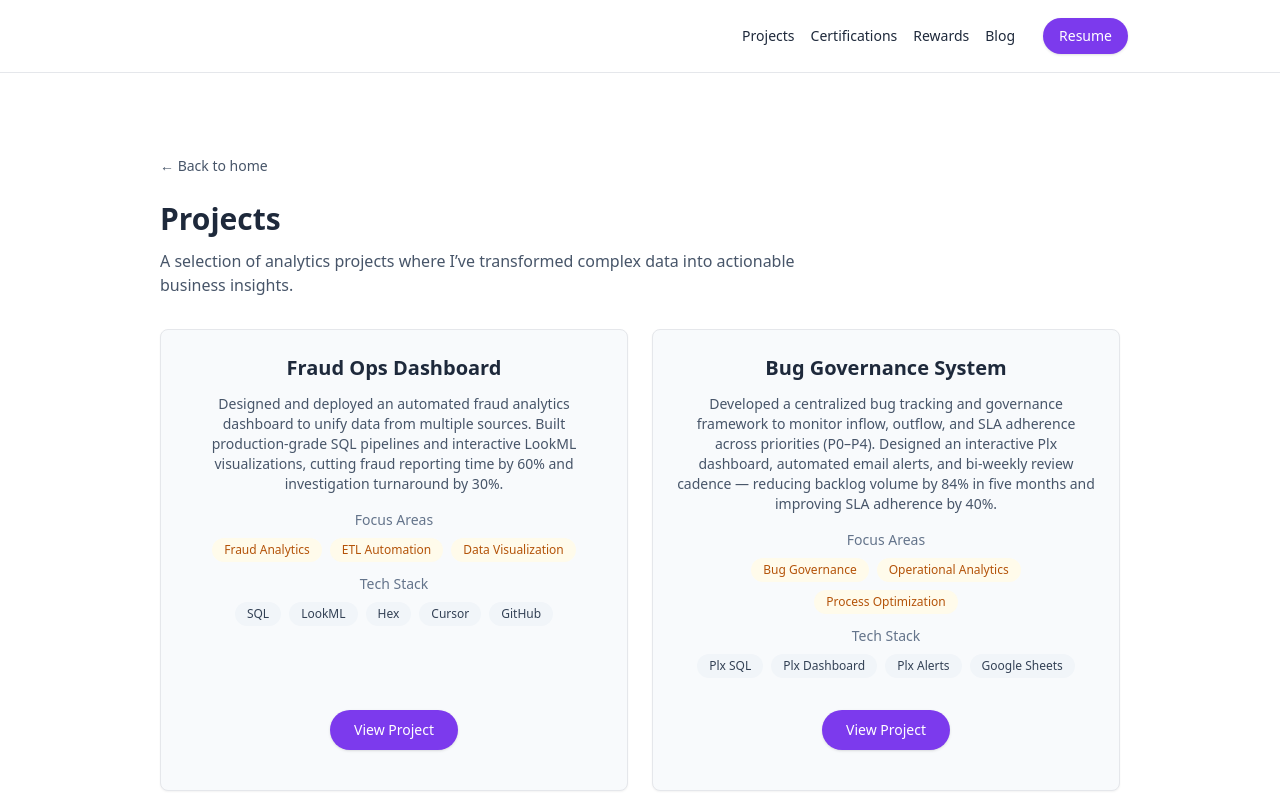
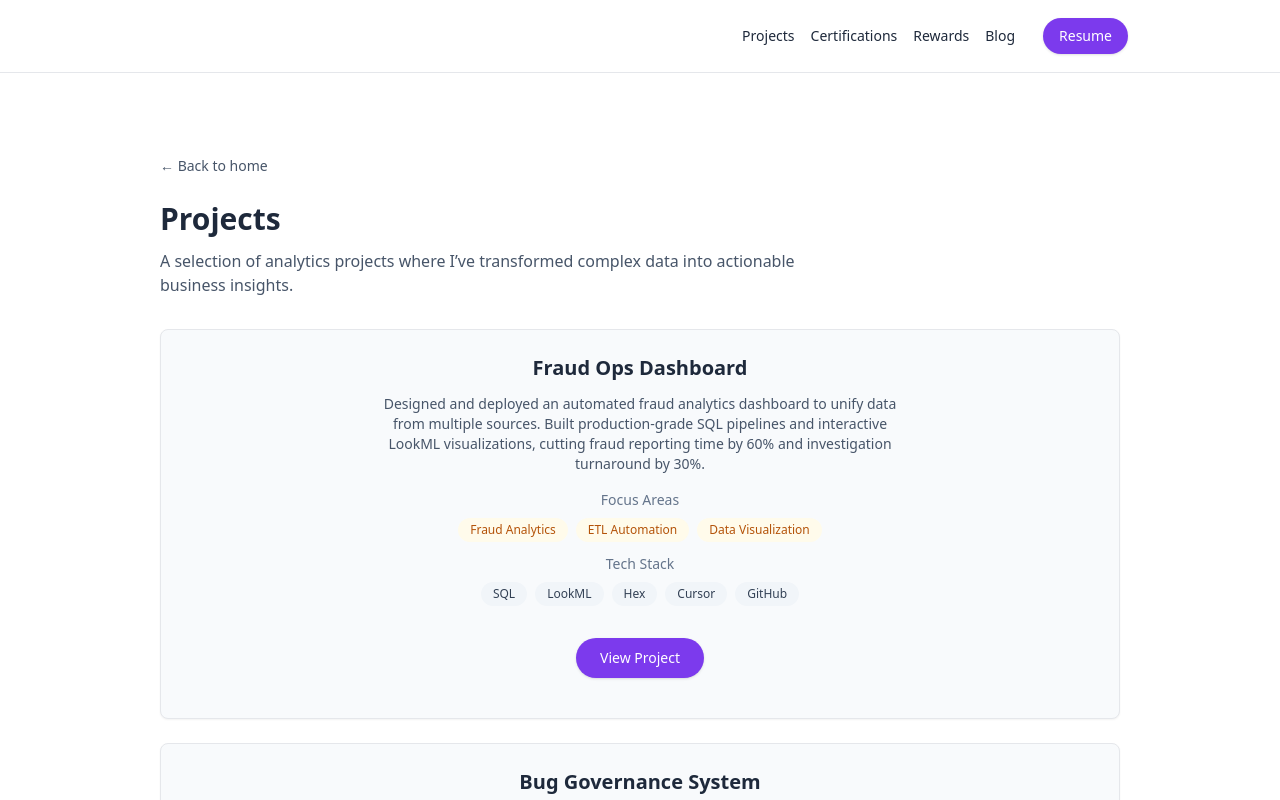
Before and after one commit to kottawartushar/tushar-web-site, a Next.js app: page /projects in a window 1280 px wide. Shown: the top 800 px of the page. Built offline with nearby package versions, Linux system fonts and the light colour scheme.

Commit message:
Modified file

```diff
--- a/app/projects/page.jsx
+++ b/app/projects/page.jsx
@@ -33,7 +33,8 @@
           <p className="text-slate-600 max-w-2xl">A selection of analytics projects where I’ve transformed complex data into actionable business insights.</p>
         </header>
 
-        <div className="grid grid-cols-1 md:grid-cols-2 gap-6">
+        {/* Single-column vertical stack */}
+        <div className="flex flex-col gap-6">
           {projects.map((p) => {
             const focus = normalizeArrayField(p.focus || p.focus_area || p.focusArea);
             const tech = normalizeArrayField(p.tech || p.tags);
```
